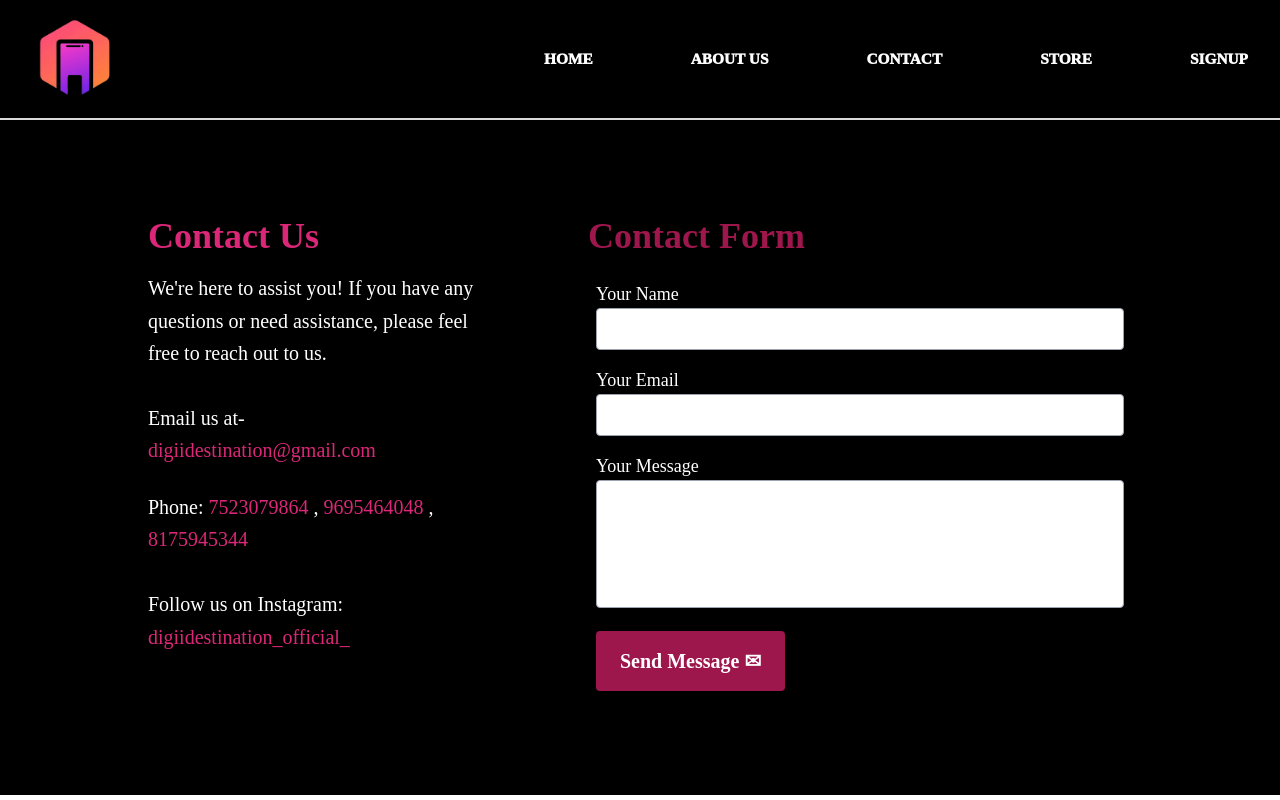
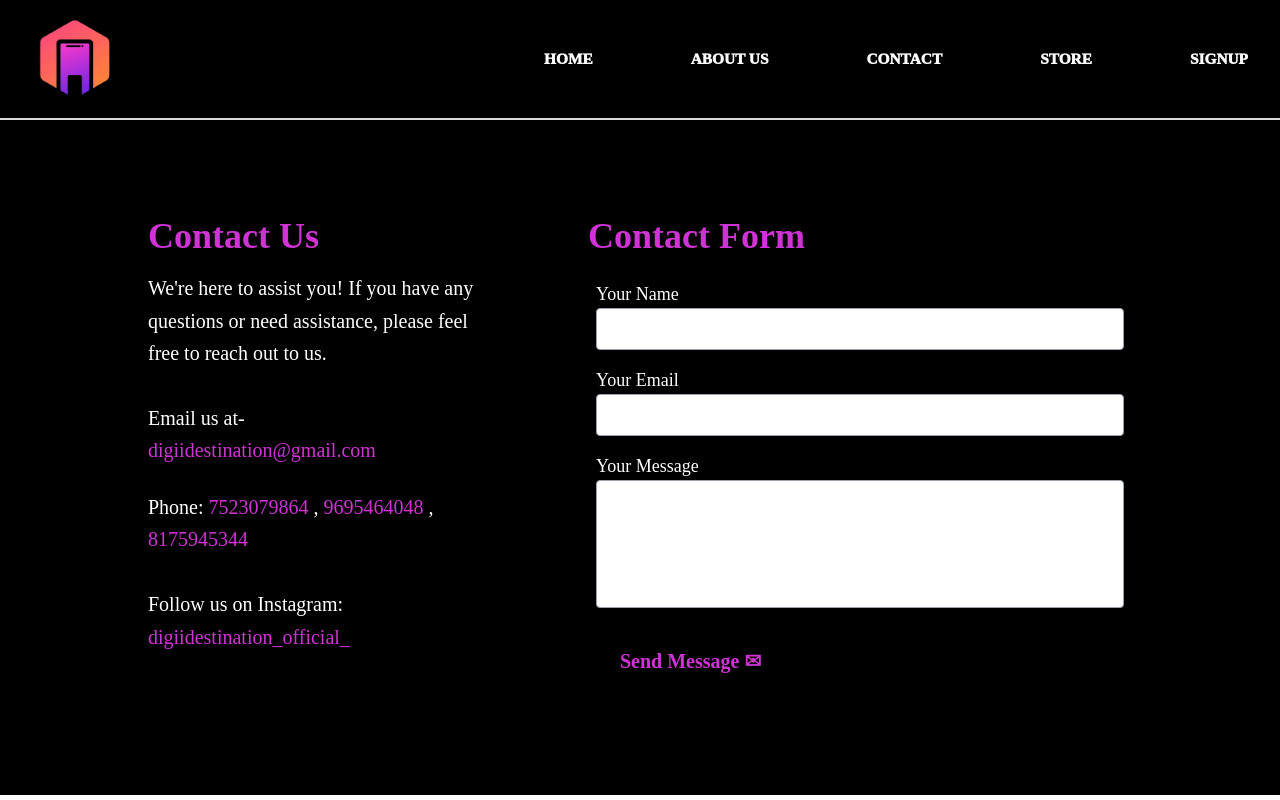
Before and after one commit to kartik672/ayushwebsitedigii, a website: page contact.html in a window 1280 px wide. Drawn offline with nearby package versions, Linux system fonts and the light colour scheme.

Commit message:
Update contact.html

```diff
--- a/contact.html
+++ b/contact.html
@@ -391,7 +391,7 @@ button:hover{
     <div class="container flex flex-col md:flex-row lg:max-w-5xl w-full px-5 py-12 md:py-24 mx-auto section"
         id="contact-form">
         <div class="md:w-1/3 w-full">
-            <h1 class="text-4xl text-pink-600 sm:text-4xl font-bold title-font mb-4">Contact Us</h1>
+            <h1 style="color: #CE33D4;" class="text-4xl  sm:text-4xl font-bold title-font mb-4">Contact Us</h1>
             <p class="leading-relaxed text-xl text-white">
                 We're here to assist you! If you have any questions or need assistance, please feel free to reach out to
                 us.
@@ -400,12 +400,12 @@ button:hover{
             </p>
             <p class="leading-relaxed text-xl text-white mt-8">
 
-                <p class="leading-relaxed text-xl text-white">Email us at- <a class="text-pink-600" href="mailto:digiidestination@gmail.com">digiidestination@gmail.com</a></p>
+                <p class="leading-relaxed text-xl text-white">Email us at- <a class="text" style="color: #CE33D4;" href="mailto:digiidestination@gmail.com">digiidestination@gmail.com</a></p>
                 <br>
-                <p class="leading-relaxed text-xl text-white">Phone: <a class="text-pink-600" href="tel:+917523079864">7523079864</a> , <a class="text-pink-600" href="tel:+919695464048">9695464048</a> , <a class="text-pink-600" href="tel:+918175945344">8175945344</a></h3>
+                <p class="leading-relaxed text-xl text-white">Phone: <a class="text" style="color: #CE33D4;" href="tel:+917523079864">7523079864</a> , <a class="text-pink" style="color: #CE33D4;" href="tel:+919695464048">9695464048</a> , <a class="text-pink" style="color: #CE33D4;" href="tel:+918175945344">8175945344</a></h3>
                 <br>
                 <br>
-                <p class="leading-relaxed text-xl text-white" >Follow us on Instagram: <a class="text-pink-600" href="https://instagram.com/digiidestination_official_?igshid=MzRlODBiNWFlZA==">digiidestination_official_</a></p>
+                <p class="leading-relaxed text-xl text-white" >Follow us on Instagram: <a class="text" style="color: #CE33D4;" href="https://instagram.com/digiidestination_official_?igshid=MzRlODBiNWFlZA==">digiidestination_official_</a></p>
 
             </p>
             <!-- <span class="inline-flex mt-6 justify-center sm:justify-start">
@@ -428,7 +428,7 @@ button:hover{
             </span> -->
         </div>
         <div class="md:w-2/3 w-full mt-10 md:mt-0 md:pl-28">
-            <h1 class="text-4xl text-pink-800 sm:text-4xl font-bold title-font mb-4">Contact Form</h1>
+            <h1 style="color: #CE33D4;" class="text-4xl text-pink sm:text-4xl font-bold title-font mb-4">Contact Form</h1>
             <form action="" method="post" id="submit-contact-form">
                 <div class="p-2 w-full">
                     <div class="relative">
@@ -453,7 +453,7 @@ button:hover{
                 </div>
                 <div class="p-2 w-full">
                     <button type="submit"
-                        class="flex text-white bg-pink-800 border-0 py-4 px-6 focus:outline-none hover:bg-white hover:text-black rounded text-xl font-bold shadow-lg mx-0 flex-col text-center g-recaptcha">
+                    style="color: #CE33D4; font-weight: 800;"   class="flex text-white bg-pink border-0 py-4 px-6 focus:outline-none hover:bg-white hover:text-black rounded text-xl font-bold shadow-lg mx-0 flex-col text-center g-recaptcha">
                         Send Message ✉
                     </button>
                 </div>
```
